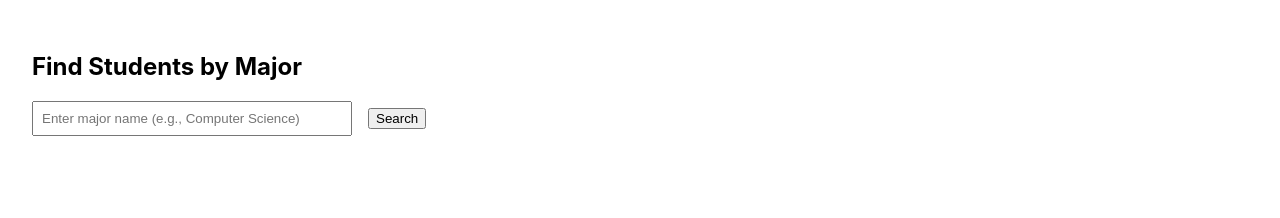
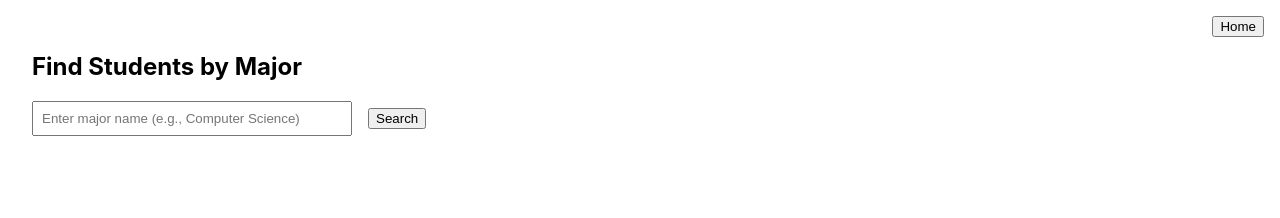
Before and after one commit to rgarrison14515/CSCE608Project1, a React (Create React App) app in the folder student-records-frontend/student-records-frontend/: page /query2 in a window 1280 px wide. Shown: the top 218 px of the page. Built offline with nearby package versions, Linux system fonts and the light colour scheme.

Commit message:
Exit button in Student by Major

```diff
--- a/student-records-frontend/student-records-frontend/src/pages/StudentsByMajor.tsx
+++ b/student-records-frontend/student-records-frontend/src/pages/StudentsByMajor.tsx
@@ -1,4 +1,5 @@
 import React, { useState } from 'react';
+import { useNavigate } from 'react-router-dom';
 
 interface Student {
   studentID: string;
@@ -11,6 +12,7 @@ export default function StudentsByMajor() {
   const [majorName, setMajorName] = useState('');
   const [students, setStudents] = useState<Student[] | null>(null);
   const [error, setError] = useState<string | null>(null);
+  const navigate = useNavigate();
 
   const fetchStudents = async () => {
     try {
@@ -28,7 +30,11 @@ export default function StudentsByMajor() {
   };
 
   return (
-    <div style={{ padding: '2rem' }}>
+    <div style={{ padding: '2rem', position: 'relative' }}>
+      <button onClick={() => navigate('/')} style={{ position: 'absolute', top: '1rem', right: '1rem' }}>
+        Home
+      </button>
+
       <h2>Find Students by Major</h2>
       <input
         type="text"
```
